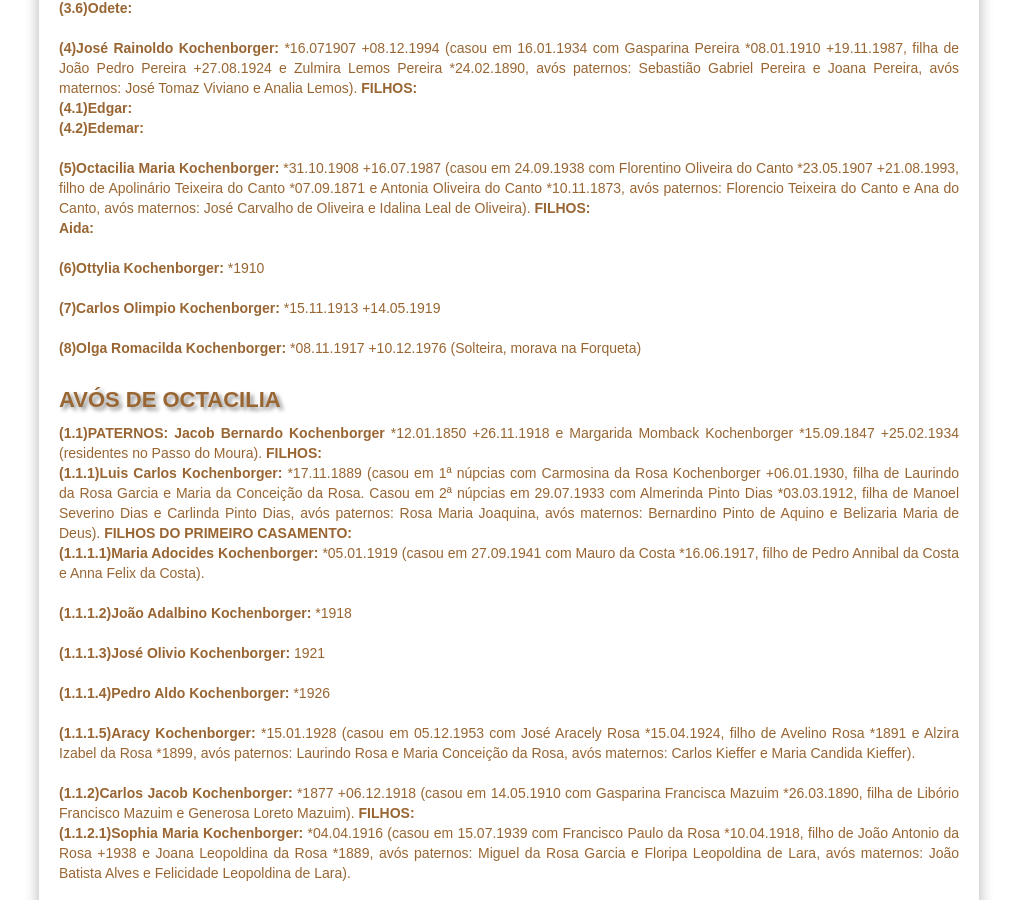
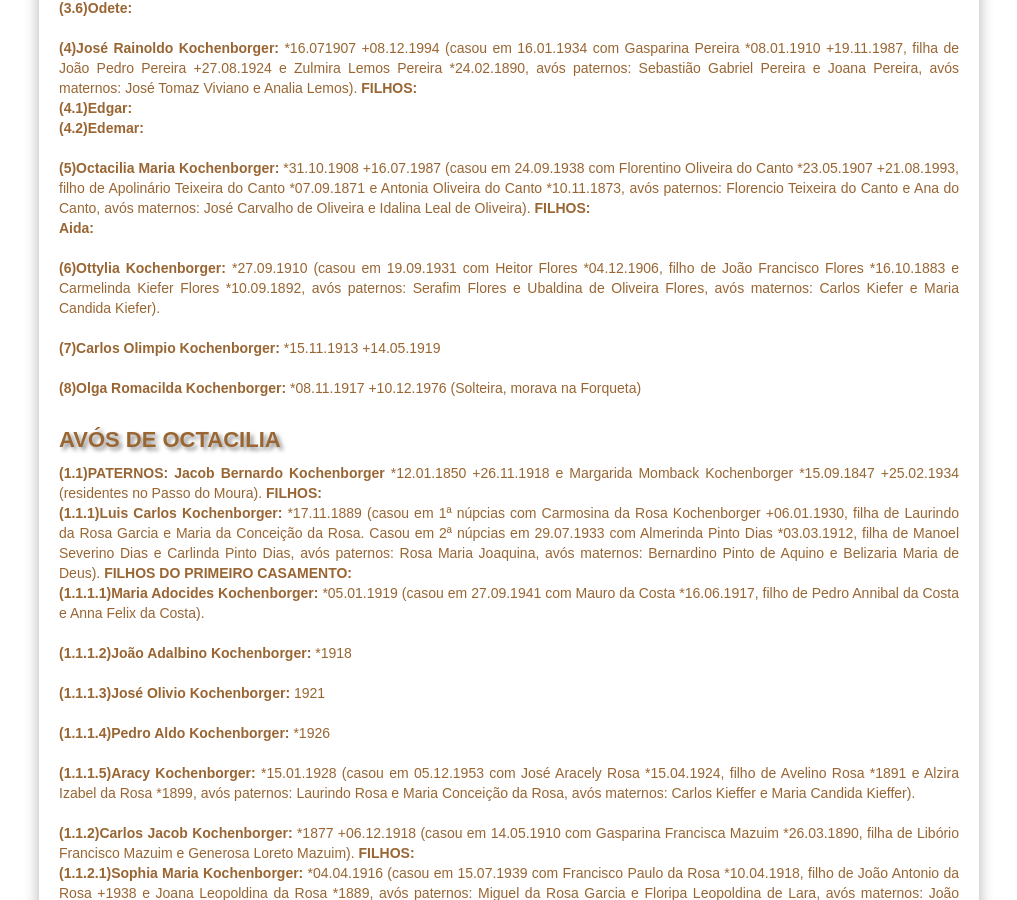
Before and after one commit to claudiovargas1955/claudiovargas1955.github.io, a Jekyll site: the page built from _pages/familia-kochenborger.html, in a window 1280 px wide and 900 px high, scrolled down 1010 px. Shown: the whole window, without its empty margins (131-1148 px from the left). Built offline with Jekyll 4.4.1, drawn with Linux system fonts in a browser that asks for light colours; some web fonts are replaced.

Commit message:
Update familia-kochenborger.html

```diff
--- a/_pages/familia-kochenborger.html
+++ b/_pages/familia-kochenborger.html
@@ -140,7 +140,9 @@ Oliveira e Idalina Soares Leal *1850 +03.09.1934). <b>FILHOS: </b><br>
   Teixeira do Canto e Ana do Canto, avós maternos: José Carvalho de Oliveira e Idalina Leal de Oliveira). <b>FILHOS: </b><br>
       <b>Aida: </b><br><br>
 
-  <b>(6)Ottylia Kochenborger: </b>*1910<br><br>
+  <b>(6)Ottylia Kochenborger: </b>*27.09.1910 (casou em 19.09.1931 com Heitor Flores *04.12.1906, filho de João Francisco Flores
+  *16.10.1883 e Carmelinda Kiefer Flores *10.09.1892, avós paternos: Serafim Flores e Ubaldina de Oliveira Flores, avós maternos:
+  Carlos Kiefer e Maria Candida Kiefer).<br><br>
 
   <b>(7)Carlos Olimpio Kochenborger: </b>*15.11.1913 +14.05.1919<br><br>
 
```
